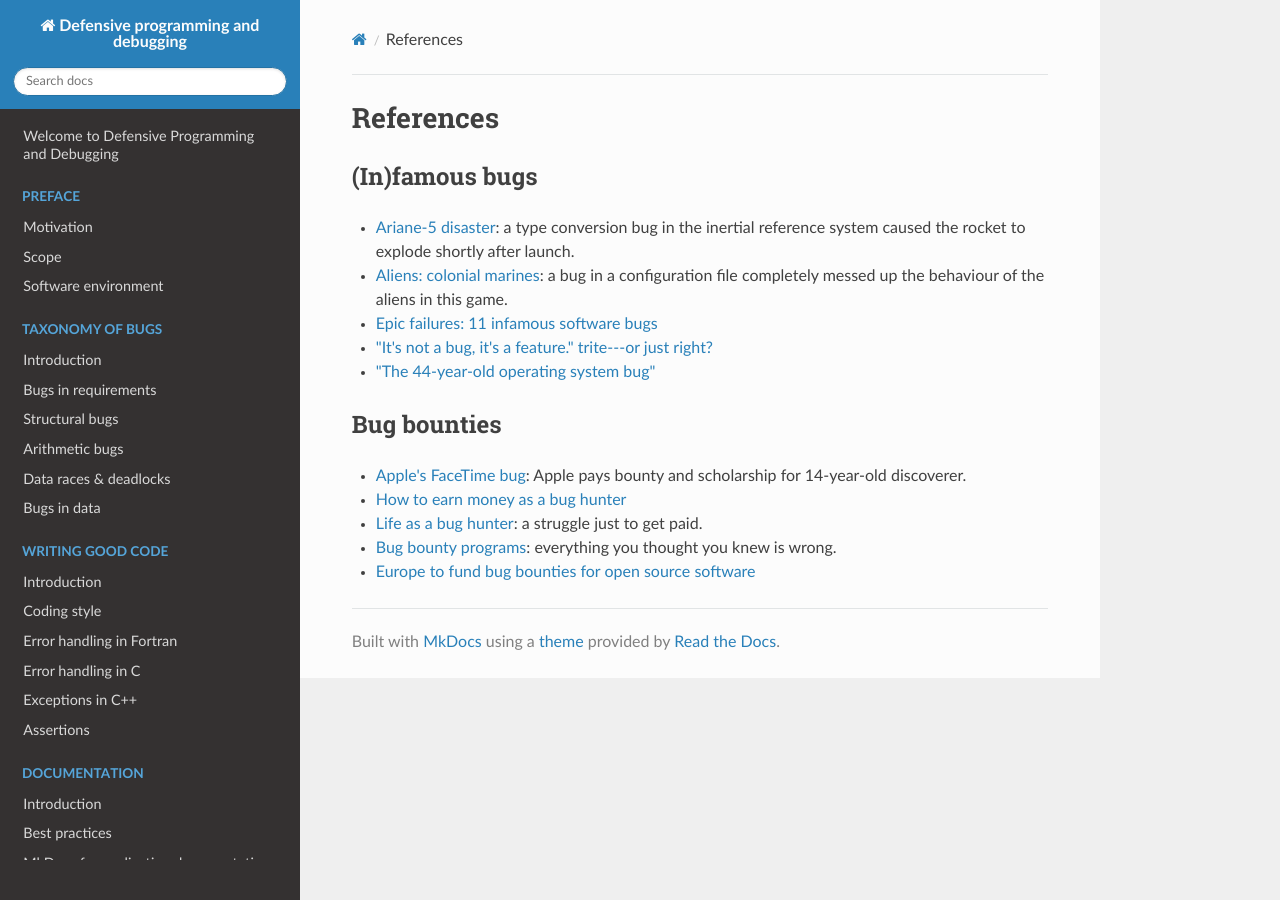
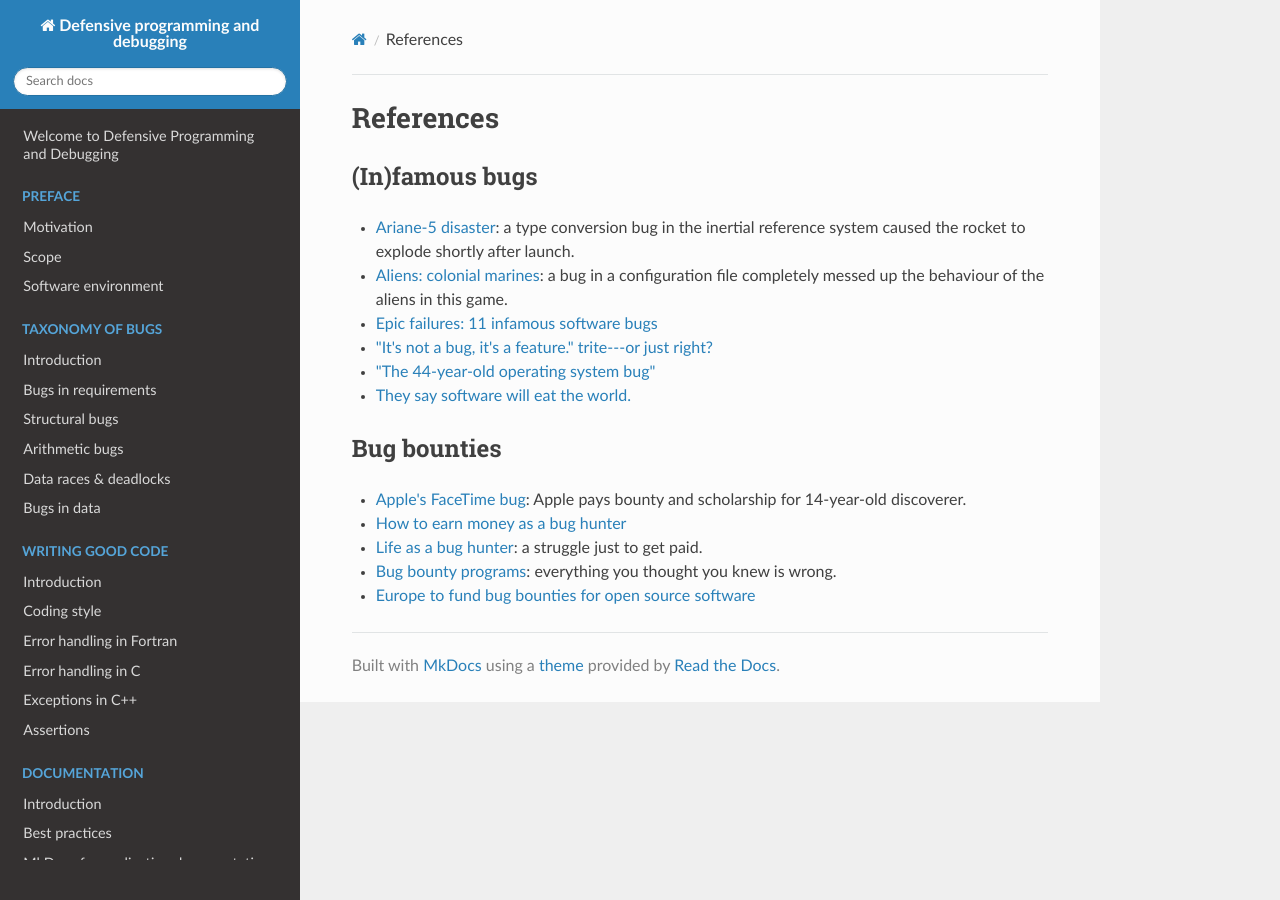
Before and after one commit to gjbex/Defensive_programming_and_debugging, an MkDocs documentation site: the page built from docs/Intro/references.md, in a window 1280 px wide. Built offline with MkDocs 1.6.1, drawn with Linux system fonts in a browser that asks for light colours; nearby versions of some CDN libraries.

Commit message:
Add reference to Register atricle

```diff
--- a/docs/Intro/references.md
+++ b/docs/Intro/references.md
@@ -7,6 +7,7 @@
   * [Epic failures: 11 infamous software bugs](https://www.computerworld.com/article/2515483/enterprise-applications/epic-failures--11-infamous-software-bugs.html)
   * ["It's not a bug, it's a feature." trite---or just right?](https://www.wired.com/story/its-not-a-bug-its-a-feature)
   * ["The 44-year-old operating system bug"](https://thenewstack.io/the-44-year-old-operating-system-bug/)
+  * [They say software will eat the world.](https://www.theregister.co.uk/2018/12/11/software_bugs_that_ate_the_world/)
 
 
 ## Bug bounties
```
